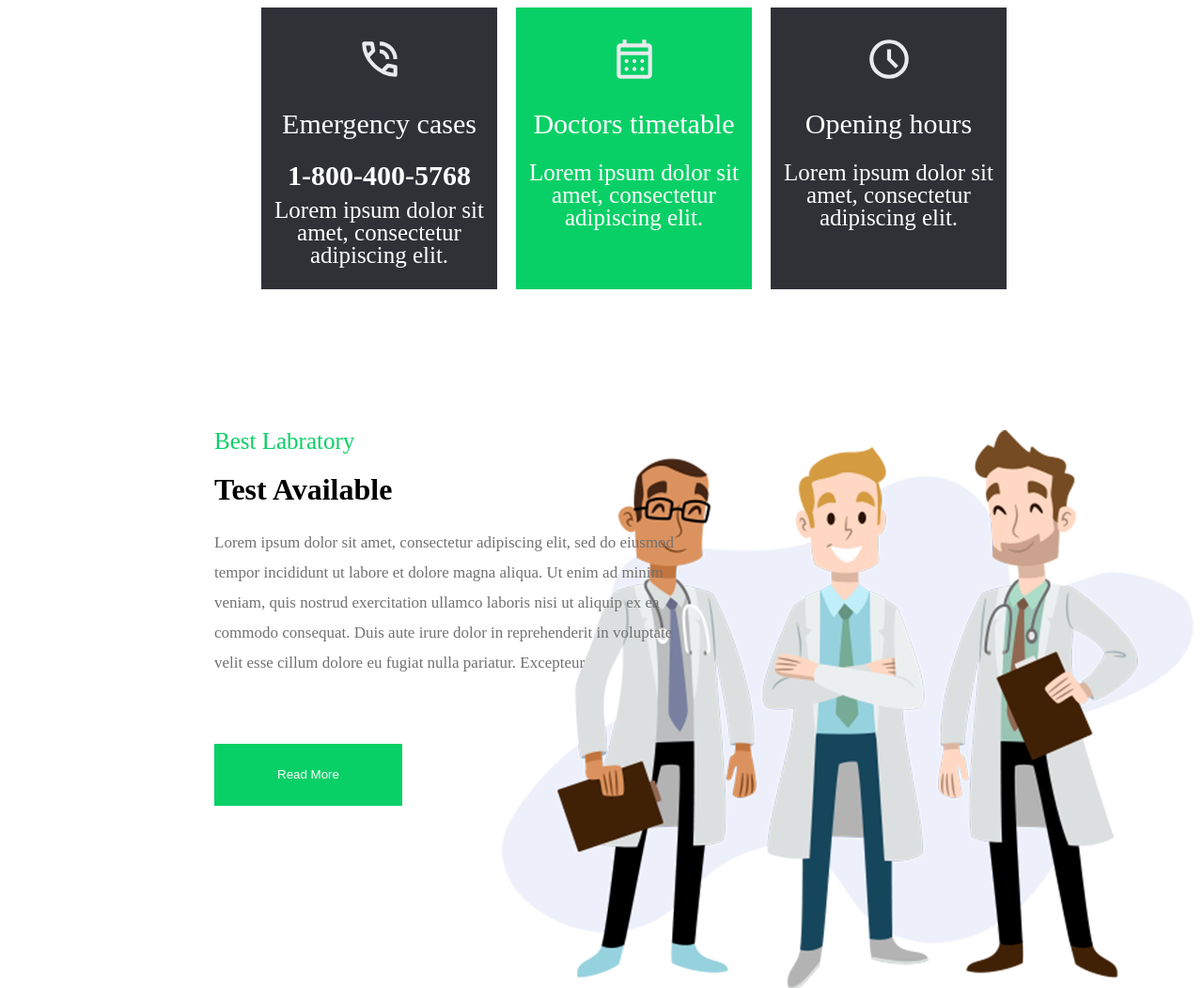
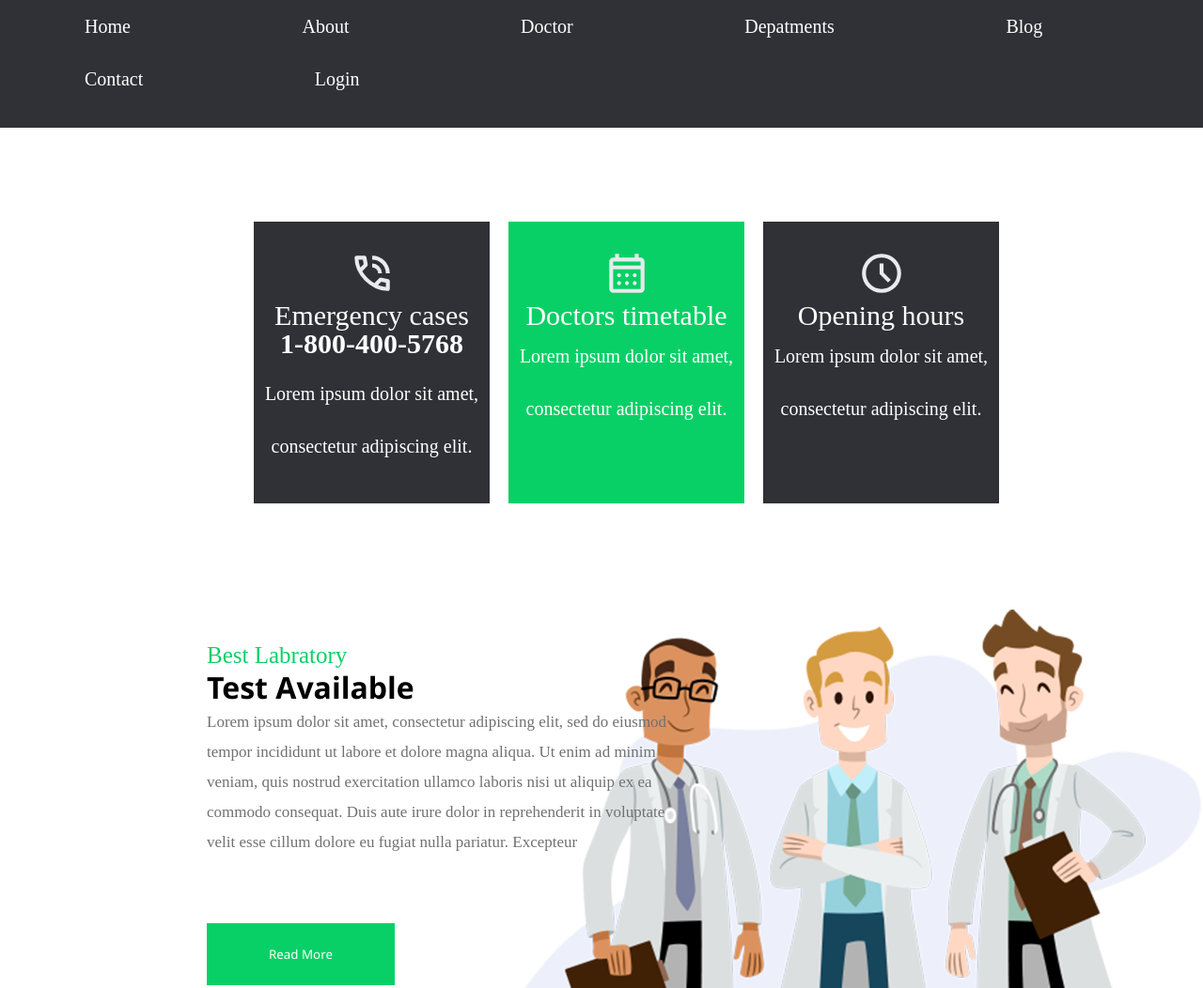
Before and after one commit to KamadoKsay/zxc, a plain HTML site: page pages/Depatmens.html in a window 1280 px wide. Shown: the top 1052 px of the page at 94% size. Drawn offline with Linux system fonts and the light colour scheme.

Commit message:
add main menu on all pages

```diff
--- a/css/style2.css
+++ b/css/style2.css
@@ -1,3 +1,9 @@
+
+*{
+  padding: 0;
+  margin: 0;
+  font-family: 'Segoe UI', Tahoma, Geneva, Verdana, sans-serif;
+}
 .div1{
     color:white ;
     background-color: #303137;
@@ -31,6 +37,8 @@
     display: flex;
     flex-wrap: nowrap;
     margin-inline: 250PX;
+    margin-top: 100px;
+
 }
 
 button {
@@ -99,3 +107,45 @@ margin-top: 150px;
   svg{
     margin-top: 30px;
   }
+  nav {
+    width: 100%;
+    height: 136px;
+    background-color: #303137;
+  }
+
+  li,
+  a {
+    display: inline;
+    color: white;
+    text-decoration: none;
+    font-size: 10px;
+    font-weight: 70;
+    padding: 45px;
+  }
+
+  li,
+  p {
+    font-size: 20px;
+    line-height: 56px;
+    color: #ffffff;
+    font-weight: 400;
+    font-family: "Poppins";
+  }
+
+
+  .backgroud img {
+    width: 1115px;
+    height: 978px;
+  }
+  .logo img{
+  position: absolute;
+    right: 950px;
+
+  }
+  .backgroud p{
+    font-size: 60px;
+  line-height: 76px;
+  color: #c20000;
+  font-weight: 400;
+  font-family: "Righteous";
+  }
--- a/css/style3.css
+++ b/css/style3.css
@@ -1,3 +1,9 @@
+
+*{
+    padding: 0;
+    margin: 0;
+    font-family: 'Segoe UI', Tahoma, Geneva, Verdana, sans-serif;
+  }
 body {
     font-family: "Arial, Helvetica, sans-serif";
     margin: 0;
@@ -122,3 +128,45 @@ body {
     display: block;
     margin-bottom: 5px;
 }
+nav {
+    width: 100%;
+    height: 136px;
+    background-color: #303137;
+  }
+
+  li,
+  a {
+    display: inline;
+    color: white;
+    text-decoration: none;
+    font-size: 10px;
+    font-weight: 70;
+    padding: 45px;
+  }
+
+  li,
+  p {
+    font-size: 20px;
+    line-height: 56px;
+    color: #ffffff;
+    font-weight: 400;
+    font-family: "Poppins";
+  }
+
+
+  .backgroud img {
+    width: 1115px;
+    height: 978px;
+  }
+  .logo img{
+  position: absolute;
+    right: 950px;
+
+  }
+  .backgroud p{
+    font-size: 60px;
+  line-height: 76px;
+  color: #c20000;
+  font-weight: 400;
+  font-family: "Righteous";
+  }
--- a/pages/Depatmens.html
+++ b/pages/Depatmens.html
@@ -8,6 +8,39 @@
     <script src="https://kit.fontawesome.com/a076d05399.js" crossorigin="anonymous"></script>
 </head>
 <body>
+    <div class="top-header">
+
+        <body>
+            <div class="logo" alt="logo">
+            </div>
+            <header>
+                <nav>
+                    <ul>
+                        <a href=/index.html>
+                            <li>Home</li>
+                        </a>
+                        <a href=../pages/about.html>
+                            <li>About</li>
+                        </a>
+                        <a href=../pages/doctor.html>
+                            <li>Doctor</li>
+                        </a>
+                        <a href=../pages/Depatmens.html>
+                            <li>Depatments</li>
+                        </a>
+                        <a href=>
+                            <li>Blog</li>
+                        </a>
+                        <a href=../pages/contact.html>
+                            <li>Contact</li>
+                        </a>
+                        <a href=>
+                            <li>Login</li>
+                        </a>
+
+                    </ul>
+                </nav>
+            </header>
     <Div class="bob">
         <Div class="div1">
             <svg xmlns="http://www.w3.org/2000/svg"  height="50px" viewBox="0 -960 960 960" width="50px" fill="#e8eaed"><path d="M760-480q0-117-81.5-198.5T480-760v-80q75 0 140.5 28.5t114 77q48.5 48.5 77 114T840-480h-80Zm-160 0q0-50-35-85t-85-35v-80q83 0 141.5 58.5T680-480h-80Zm198 360q-125 0-247-54.5T329-329Q229-429 174.5-551T120-798q0-18 12-30t30-12h162q14 0 25 9.5t13 22.5l26 140q2 16-1 27t-11 19l-97 98q20 37 47.5 71.5T387-386q31 31 65 57.5t72 48.5l94-94q9-9 23.5-13.5T670-390l138 28q14 4 23 14.5t9 23.5v162q0 18-12 30t-30 12ZM241-600l66-66-17-94h-89q5 41 14 81t26 79Zm358 358q39 17 79.5 27t81.5 13v-88l-94-19-67 67ZM241-600Zm358 358Z"/></svg>
```
Also changed, not shown: index.html (+1 -2 lines), pages/contact.html (+33 -0 lines).
